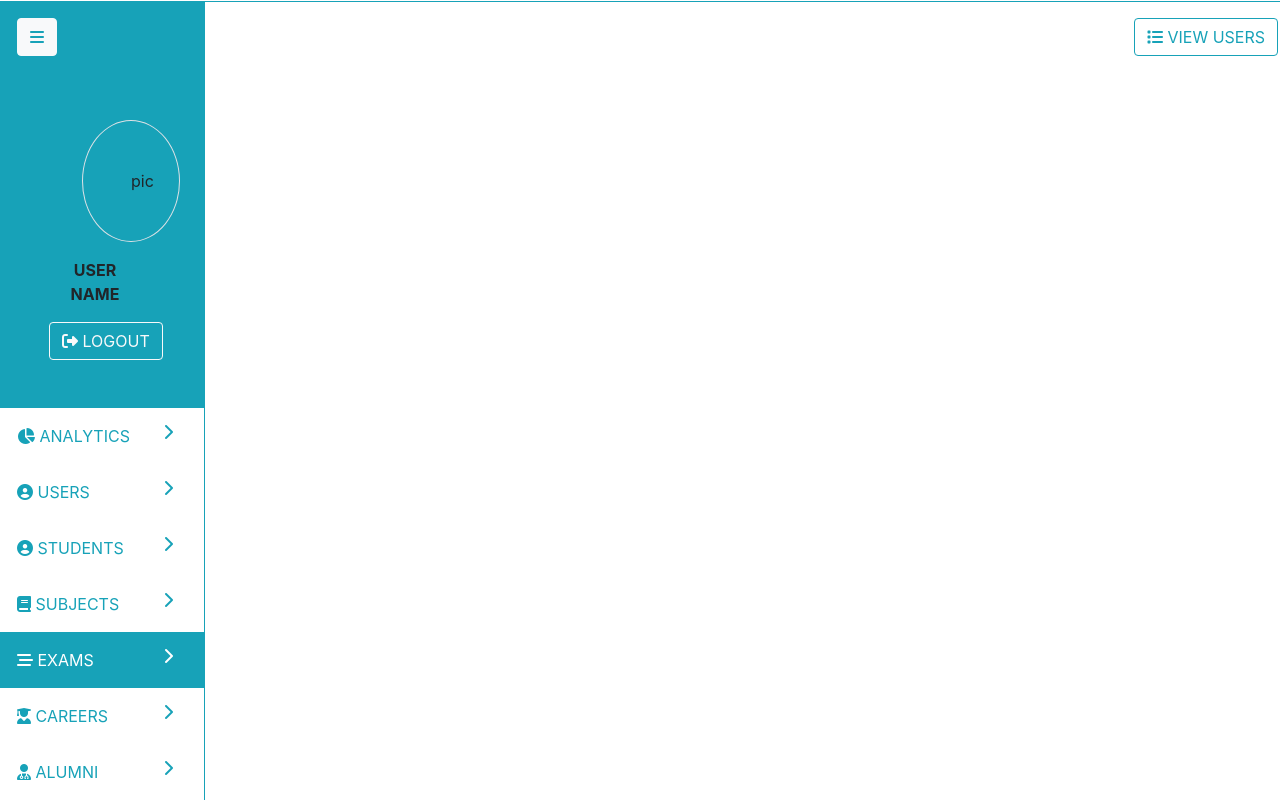
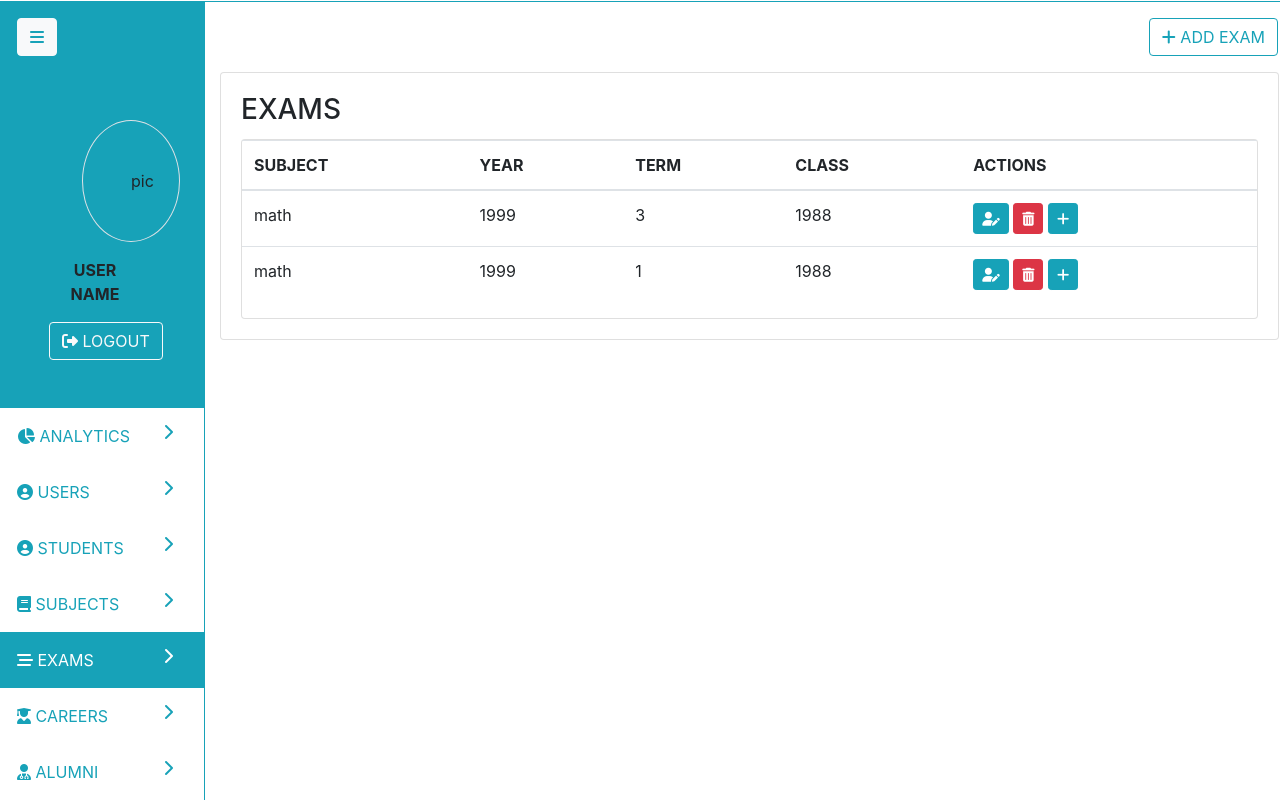
Before and after one commit to Righa/School, a Flask app: page /exams in a window 1280 px wide. Shown: the part 56-856 px from the top of the page. Run offline with Flask 2, Linux system fonts and the light colour scheme; data comes from the database, SQL or seed files in the repository; both versions use the stored data as it was after the commit; some libraries are stand-ins or nearby versions.

Commit message:
crud part 1, create and read sketch

```diff
--- a/parent/routes.py
+++ b/parent/routes.py
@@ -1,7 +1,7 @@
 from flask import redirect, url_for, render_template, flash
 from parent import app, db, bcrypt
-from parent.forms import LoginForm, RegistrationForm
-from parent.models import User
+from parent.forms import *
+from parent.models import *
 
 ##landing
 
@@ -43,7 +43,7 @@ def student_dash():
 
 @app.route('/users/create', methods=['POST', 'GET'])
 def create_user():
-	form = RegistrationForm()
+	form = UserForm()
 	if form.validate_on_submit():
 		hashed_password = bcrypt.generate_password_hash('welcome').decode('utf-8')
 		user = User(first_name=form.first_name.data, middle_name=form.middle_name.data, last_name=form.last_name.data, email=form.email.data, password=hashed_password)
@@ -52,11 +52,24 @@ def create_user():
 		flash(f'Registration successful!', 'success')
 	return render_template('admin/users.html', nav='dash', page='users', action='create', form=form)
 
+## groups create
+
+@app.route('/groups/create', methods=['POST', 'GET'])
+def create_group():
+	form = GroupForm()
+	if form.validate_on_submit():
+		group = Group(name=form.name.data)
+		db.session.add(group)
+		db.session.commit()
+		flash(f'Group created!', 'success')
+	return render_template('admin/groups.html', nav='dash', page='users', action='create', form=form)
+
 ## users read
 
 @app.route('/users', methods=['POST', 'GET'])
 def users():
-	return render_template('admin/users.html', nav='dash', page='users', action='read')
+	users = User.query.all()
+	return render_template('admin/users.html', nav='dash', page='users', users=users, action='read')
 
 ## users update
 
@@ -74,13 +87,21 @@ def delete_user():
 
 @app.route('/students/create', methods=['POST', 'GET'])
 def create_student():
-	return render_template('admin/students.html', nav='dash', page='students', action='create')
+	form = StudentForm()
+	if form.validate_on_submit():
+		hashed_password = bcrypt.generate_password_hash('welcome').decode('utf-8')
+		student = Student(first_name=form.first_name.data, middle_name=form.middle_name.data, last_name=form.last_name.data, email=form.email.data, group_id=1, password=hashed_password)
+		db.session.add(student)
+		db.session.commit()
+		flash(f'Registration successful!', 'success')
+	return render_template('admin/students.html', nav='dash', page='students', action='create', form=form)
 
 ## students read
 
 @app.route('/students', methods=['POST', 'GET'])
 def students():
-	return render_template('admin/students.html', nav='dash', page='students', action='read')
+	students = Student.query.all()
+	return render_template('admin/students.html', nav='dash', page='students', students=students, action='read')
 
 ## students update
 
@@ -98,13 +119,20 @@ def delete_student():
 
 @app.route('/subjects/create', methods=['POST', 'GET'])
 def create_subject():
-	return render_template('admin/subjects.html', nav='dash', page='subjects', action='create')
+	form = SubjectForm()
+	if form.validate_on_submit():
+		subject = Subject(name=form.name.data)
+		db.session.add(subject)
+		db.session.commit()
+		flash('Subject added successfully', 'success')
+	return render_template('admin/subjects.html', nav='dash', page='subjects', action='create', form=form)
 
 ## subjects read
 
 @app.route('/subjects', methods=['POST', 'GET'])
 def subjects():
-	return render_template('admin/subjects.html', nav='dash', page='subjects', action='read')
+	subjects = Subject.query.all()
+	return render_template('admin/subjects.html', nav='dash', page='subjects', subjects=subjects, action='read')
 
 ## subjects update
 
@@ -122,13 +150,20 @@ def delete_subject():
 
 @app.route('/exams/create', methods=['POST', 'GET'])
 def create_exam():
-	return render_template('admin/exams.html', nav='dash', page='exams', action='create')
+	form = ExamForm()
+	if form.validate_on_submit():
+		exam = Exam(year=form.year.data, term=form.term.data, subject_id=1, group_id=1)
+		db.session.add(exam)
+		db.session.commit()
+		flash('Exam added successfully', 'success')
+	return render_template('admin/exams.html', nav='dash', page='exams', action='create', form=form)
 
 ## exams read
 
 @app.route('/exams', methods=['POST', 'GET'])
 def exams():
-	return render_template('admin/exams.html', nav='dash', page='exams', action='read')
+	exams = Exam.query.all()
+	return render_template('admin/exams.html', nav='dash', exams=exams, page='exams', action='read')
 
 ## exams update
 
--- a/parent/templates/admin-dash.html
+++ b/parent/templates/admin-dash.html
@@ -29,7 +29,7 @@
 			<a id="analytics" class="row nav-link btn-outline-info p-3" href="{{ url_for('admin_dash') }}">
 				<div class="col"><i class="fas fa-chart-pie"></i> ANALYTICS <i class="fas fa-chevron-right float-right"></i></div>
 			</a>
-			<a id="users" class="row nav-link nav-link btn-outline-info p-3" href="{{ url_for('create_user') }}">
+			<a id="users" class="row nav-link nav-link btn-outline-info p-3" href="{{ url_for('users') }}">
 				<div class="col"><i class="fas fa-user-circle"></i> USERS <i class="fas fa-chevron-right float-right"></i></div>
 			</a>
 			<a id="students" class="row nav-link btn-outline-info p-3" href="{{ url_for('students') }}">
--- a/parent/templates/admin/exams.html
+++ b/parent/templates/admin/exams.html
@@ -4,10 +4,92 @@
 {% block pagedata %}
 {% if action=='create' %}
 
+<div class="row">
+	<div class="col p-3">
+		<a class="btn float-right btn-outline-info mr-3" href="{{ url_for('exams') }}"><i class="fas fa-list"></i> VIEW EXAMS</a>
+	</div>
+</div>
+<div class="card p-3">
+	<div class="card-body text-primary">
+		<h1 class="card-title text-info">Add New Exam</h1>
+	</div>
+	<form class="card" method="post">
+		{{ form.hidden_tag() }}
+		<div class="card-body">
+			<fieldset>
+				<div class="form-group">
+					{{ form.year.label(class='form-control-label') }}
+
+					{% if form.year.errors %}
+						{{ form.year(class='form-control is-invalid')}}
+						<div class="invalid-feedback">
+							{% for error in form.year.errors %}
+								<span>{{ error }}</span>
+							{% endfor %}
+						</div>
+					{% else%}
+						{{ form.year(class='form-control') }}
+					{% endif %}
+				</div>
+				<div class="form-group">
+					{{ form.term.label(class='form-control-label') }}
+
+					{% if form.term.errors %}
+						{{ form.term(class='form-control is-invalid')}}
+						<div class="invalid-feedback">
+							{% for error in form.term.errors %}
+								<span>{{ error }}</span>
+							{% endfor %}
+						</div>
+					{% else%}
+						{{ form.term(class='form-control') }}
+					{% endif %}
+				</div>
+			</fieldset>
+			<div>
+				{{ form.submit(class='btn btn-info')}}
+			</div>
+
+			</div>
+		</div>
+	</form>
+</div>
+
 {% elif action=='read' %}
 <div class="row">
 	<div class="col p-3">
-		<a class="btn float-right btn-outline-info" href="{{ url_for('users') }}"><i class="fas fa-list"></i> VIEW USERS</a>
+		<a class="btn float-right btn-outline-info" href="{{ url_for('create_exam') }}"><i class="fas fa-plus"></i> ADD EXAM</a>
+	</div>
+</div>
+<div class="card">
+	<div class="card-body">
+		<h3 class="card-title">EXAMS</h3>
+		<div class="card">
+			<div class="table-responsive">
+				<table class="table table-hover">
+					<thead>
+						<tr>
+							<th>SUBJECT</th><th>YEAR</th><th>TERM</th><th>CLASS</th><th>ACTIONS</th>
+						</tr>
+					</thead>
+					<tbody>
+						{% for exam in exams %}
+						<tr>
+							<td>{% print(exam.subject.name) %}</td>
+							<td>{% print(exam.year) %}</td>
+							<td>{% print(exam.term) %}</td>
+							<td>{% print(exam.group.name) %}</td>
+							<td>
+								<a href="#" class="btn btn-sm btn-info" data-toggle="tooltip" data-placement="top" title="EDIT"><i class="fas fa-user-edit"></i></a>
+								<a href="#" class="btn btn-sm btn-danger" data-toggle="tooltip" data-placement="top" title="DELETE"><i class="fas fa-trash-alt"></i></a>
+								<a href="#" class="btn btn-sm btn-info" data-toggle="tooltip" data-placement="top" title="ADD QUESTIONS"><i class="fas fa-plus "></i></a>
+							</td>
+						</tr>
+						{% endfor %}
+					</tbody>
+				</table>
+			</div>
+		</div>
 	</div>
 </div>
 {% elif action=='update' %}
--- a/parent/templates/admin/users.html
+++ b/parent/templates/admin/users.html
@@ -103,14 +103,16 @@
 						</tr>
 					</thead>
 					<tbody>
+						{% for user in users %}
 						<tr>
-							<td>nai jdnk dihb</td>
-							<td>dhmfof</td>
+							<td>{% print(user.first_name) %} {% print(user.middle_name) %} {% print(user.last_name) %}</td>
+							<td>{% print(user.email) %}</td>
 							<td>
 								<a href="#" class="btn btn-sm btn-info" data-toggle="tooltip" data-placement="top" title="EDIT"><i class="fas fa-user-edit"></i></a>
 								<a href="#" class="btn btn-sm btn-danger" data-toggle="tooltip" data-placement="top" title="DELETE"><i class="fas fa-trash-alt"></i></a>
 							</td>
 						</tr>
+						{% endfor %}
 					</tbody>
 				</table>
 			</div>
```
Also changed, not shown: parent/forms.py (+25 -3 lines), parent/templates/admin/groups.html (added, +51 -0 lines), parent/templates/admin/students.html (+11 -6 lines), parent/templates/admin/subjects.html (+43 -4 lines), parent/site.db.
